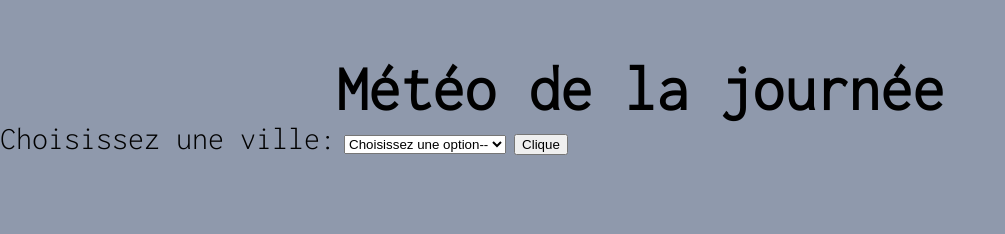
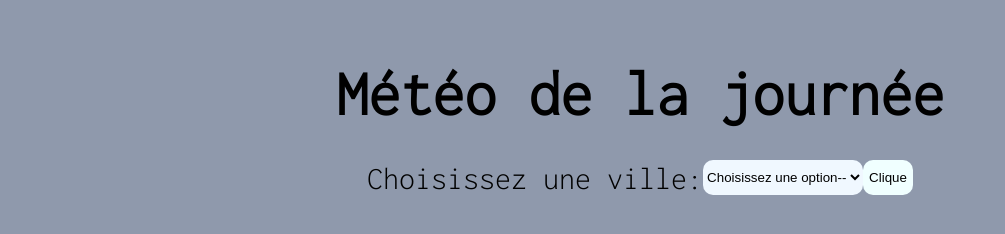
Before and after one commit to HeloiseAndelhofs/appMeteo, a plain HTML site: page index.html in a window 1280 px wide. Shown: the whole page, without its empty margins (0-1005 px from the left). Drawn offline with Linux system fonts and the light colour scheme.

Commit message:
begin style button

```diff
--- a/index.html
+++ b/index.html
@@ -8,6 +8,7 @@
 </head>
 <body>
     <h1>Météo de la journée</h1>
+    <div id="choose">
         <label for="cityName">Choisissez une ville:</label>
         <select name="cities" id="cityName">
             <option value="">Choisissez une option--</option>
@@ -20,6 +21,7 @@
             <option value="Bangkok">Bangkok</option>
         </select>
         <button id="button">Clique</button>
+    </div>
     <main id="weatherTemplate">
         <ul id="weatherOutput">
 
--- a/script.js
+++ b/script.js
@@ -28,9 +28,9 @@ button.addEventListener("click", () => {
         });
         weatherOutput.innerHTML += `
         <li>
+        <img src="https://openweathermap.org/img/wn/${e.weather[0].icon}@2x.png" alt="">
         <div>${formattedDay}</div>
         <div>${splitHours[0]}:${splitHours[1]}</div>
-        <img src="https://openweathermap.org/img/wn/${e.weather[0].icon}@2x.png" alt="">
         <div>${e.main.temp} C°</div>
         <div>${e.weather[0].description}</div>
         </li>`
--- a/style.css
+++ b/style.css
@@ -8,10 +8,27 @@ body{
     & h1{
         margin: auto;
         width: max-content;
-        margin-top: 55px;
+        margin-top: 60px;
         font-size: 4rem;
     }
-    & label{
-        font-size: 2rem;
+    & #choose {
+        display: flex;
+        justify-content: center;
+        & label{
+            margin-top: 35px;
+            font-size: 2rem;
+        }
+        & select, button{
+            height: 35px;
+            align-self: self-end;
+            border-radius: 10px;
+            border: rgba(255, 255, 255, 0);
+        }
+        & select{
+            background-color: aliceblue;
+        }
+        & button{
+        background-color: azure;
+        }
     }
 }
```
Lines whose indentation alone changed are shown as unchanged.
